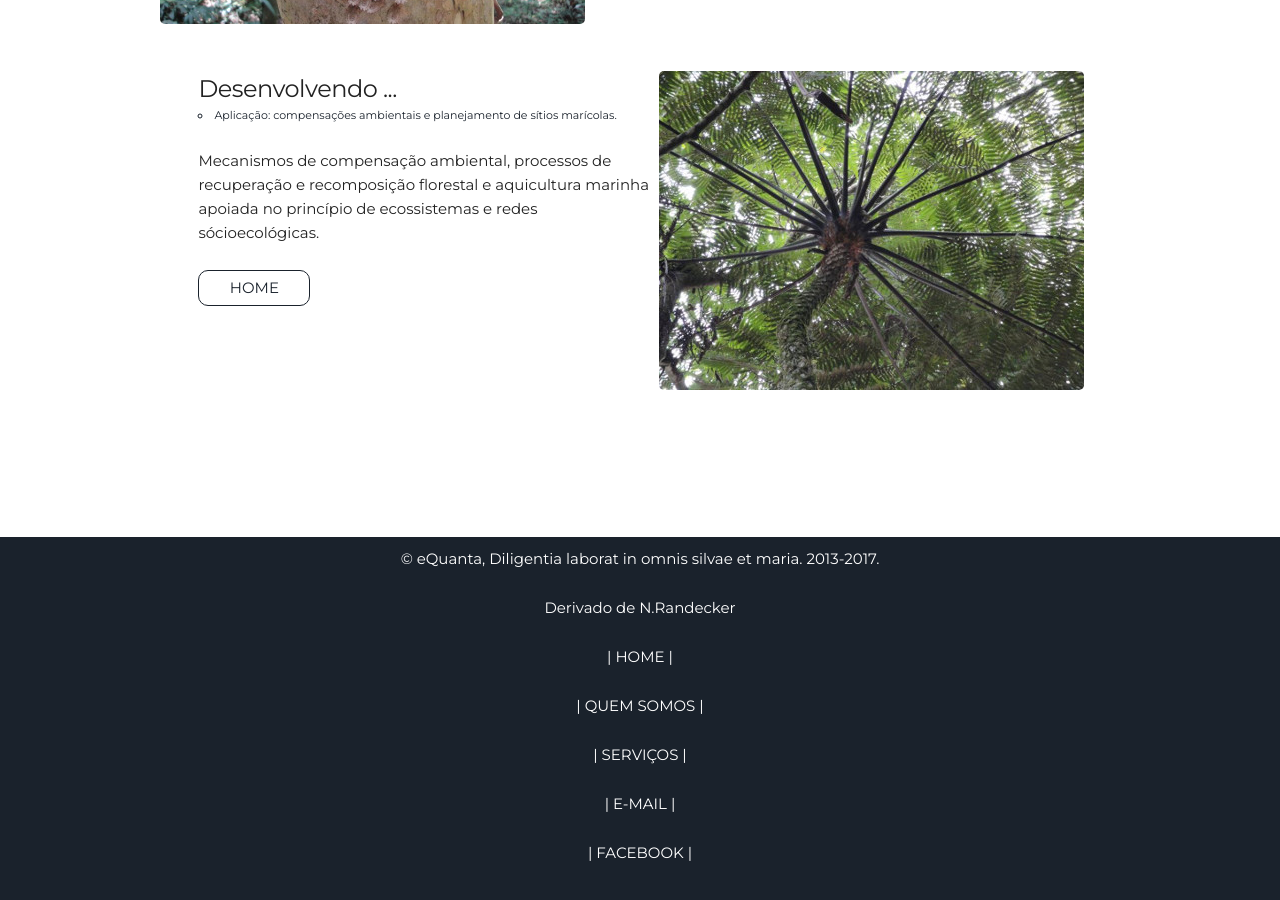
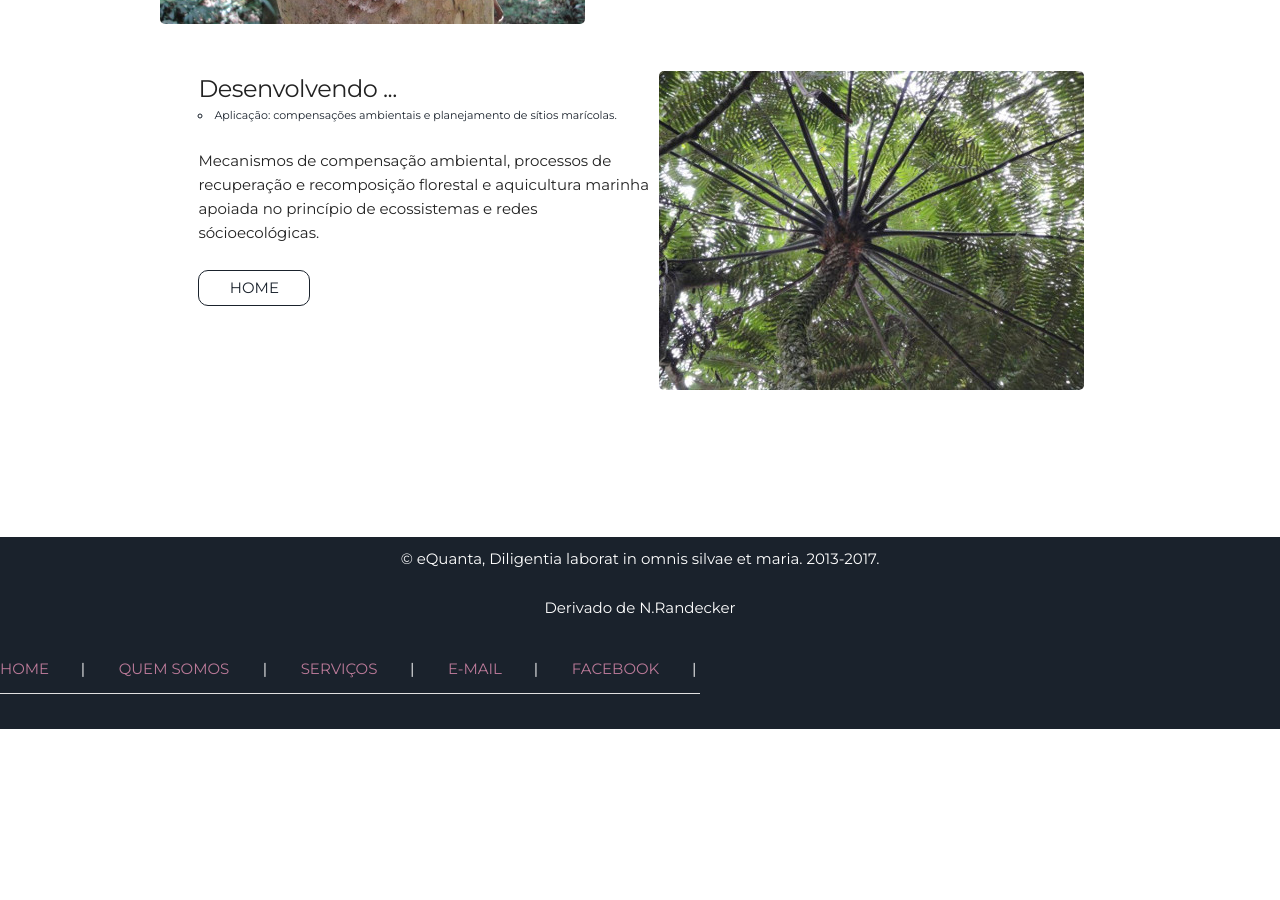
Before and after one commit to leroy1977/eQ1, a Jekyll site: the page built from index.html, in a window 1280 px wide and 900 px high, scrolled down 2932 px. Built offline with Jekyll 4.4.1, drawn with Linux system fonts in a browser that asks for light colours; after the commit the page ends 3661 px from its top, so only the background shows below that.

Commit message:
Update footer.html

```diff
--- a/_includes/footer.html
+++ b/_includes/footer.html
@@ -2,15 +2,26 @@
     <p>&copy; {{site.username}}, {{site.description}}. 2013-2017.</p>
     <p>Derivado de <!--<a href="https://nrandecker.github.io"> --> N.Randecker <!--</a> --></p>
 
-    <p> <a class="link" href="#">| HOME |</a> </p>
 
-    <p> <a class="link" href="#about" >| QUEM SOMOS |</a> </p>
+            <td colspan="2" class="menu" valign="bottom" align="center" height="30"><table class="menu" border="0" cellspacing="0" cellpadding="0" width="700">
+              <tbody><tr>
+                <td align="center"><a href="#"><font color="#bb7a99">HOME</font></a></td>
+                <td align="center" width="8">| </td>
+                <td align="center"><a href="#about"><font color="#bb7a99">QUEM SOMOS</font></a></td>
+                <td align="center" width="8">| </td>
+                <td align="center"><a href="/clientes/clientes.asp"><font color="#bb7a99">SERVIÇOS</font></a></td>
+                <td align="center" width="8">| </td>
+                <td align="center"><a href="/solicite/solicite.asp"><font color="#bb7a99">E-MAIL</font></a></td>
+                <td align="center" width="8">| </td>
+                <td align="center"><a href="/contato/contato.asp"><font color="#bb7a99">FACEBOOK</font></a></td>
+                <td align="center" width="8">| </td>
+            </tr>
+            </tbody></table></td>
+          <tr>
 
-    <p> <a class="link" href="#projects" >| SERVIÇOS |</a> </p>
 
-    <p> <a class="link" href="mailto:{{site.email}}">| E-MAIL |</a> </p>
 
-    <p> <a class="link" href="https://www.facebook.com/eQuanta.env{{site.facebook_username}}">| FACEBOOK |</a> </p>
+
 </footer>
 <script src="//cdn.jsdelivr.net/particles.js/2.0.0/particles.min.js"></script>
 <script src="{{ "/assets/js/sweet-scroll.min.js" | prepend: site.baseurl }}"></script>
```
